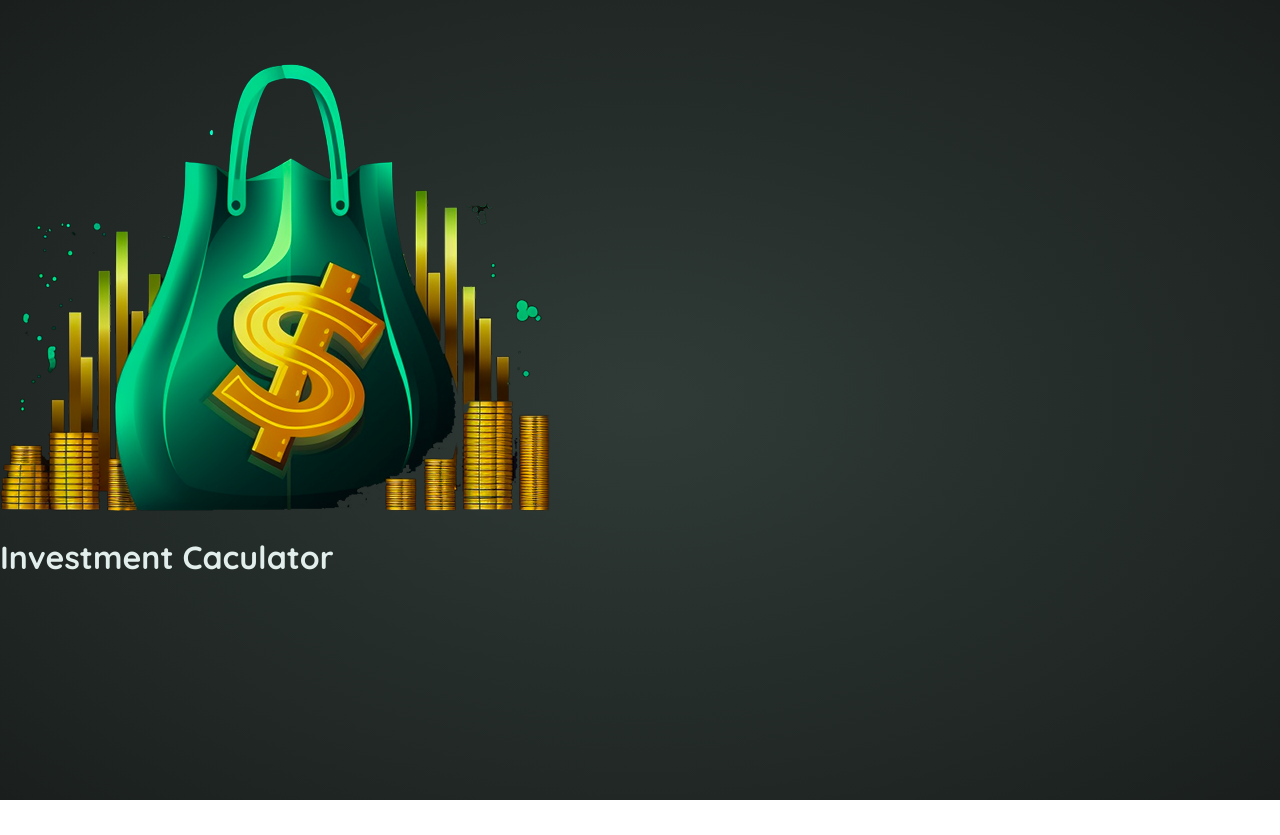
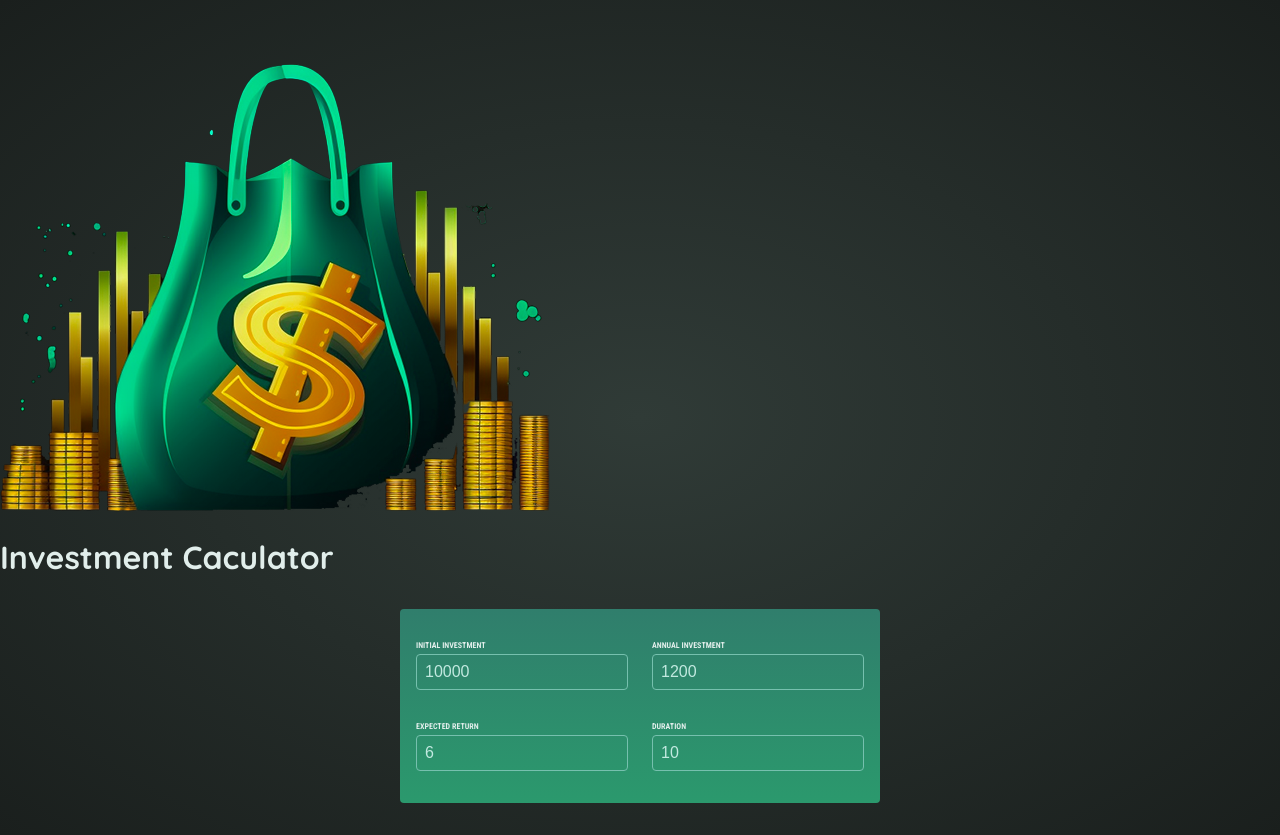
Before and after one commit to Attmoon/01-starting-project, a React (Vite) app: page / in a window 1280 px wide. Before the commit the page ends 800 px from the top, so only its background shows below. Built offline with nearby package versions, Linux system fonts and the light colour scheme.

Commit message:
이벤트핸들링 & 양방향바인딩

```diff
--- a/src/App.jsx
+++ b/src/App.jsx
@@ -1,9 +1,13 @@
 import Header from './components/Header.jsx';
+import UserInput from './components/UserInput.jsx'
 
 function App() {
   return (
+    <>
     <Header />
-  )
+    <UserInput />
+    </>
+  );
 }
 
 export default App
--- a/src/components/UserInput.jsx
+++ b/src/components/UserInput.jsx
@@ -1,23 +1,61 @@
+import { useState } from 'react';
+
 export default function() {
+    const [userInput, setUserInput] = useState({
+        initialInvestment: 10000,
+        annualInvestment: 1200,
+        expectedReturn: 6,
+        duration: 10
+    });
+
+    function handleChange(inputIdentifier, newValue) {
+        setUserInput(prevUserInput => {
+            return {
+                ...prevUserInput,
+                [inputIdentifier]: newValue
+            };
+        });
+    }
+
     return <section id="user-input">
         <div className="input-group">
             <p>
                 <label>Initial Investment</label>
-                <input type="number" required />
+                <input
+                    type="number"
+                    required
+                    value={userInput.initialInvestment}
+                    onChange={(event) => handleChange('initialInvestment', event.target.value)}
+                />
             </p>
             <p>
                 <label>Annual Investment</label>
-                <input type="number" required />
+                <input
+                    type="number"
+                    required
+                    value={userInput.annualInvestment}
+                    onChange={(event) => handleChange('annualInvestment', event.target.value)}
+                />
             </p>
         </div>
         <div className="input-group">
             <p>
                 <label>Expected Return</label>
-                <input type="number" required />
+                <input
+                    type="number"
+                    required
+                    value={userInput.expectedReturn}
+                    onChange={(event) => handleChange('expectedReturn', event.target.value)}
+                />
             </p>
             <p>
                 <label>Duration</label>
-                <input type="number" required />
+                <input
+                    type="number"
+                    required
+                    value={userInput.duration}
+                    onChange={(event) => handleChange('duration', event.target.value)}
+                />
             </p>
         </div>
     </section>
```
